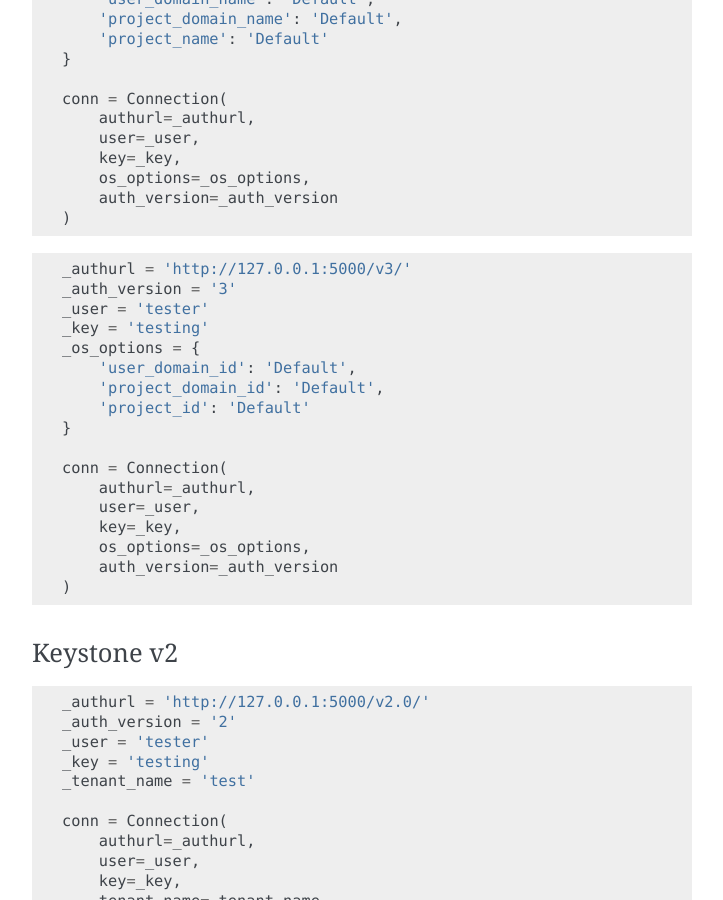
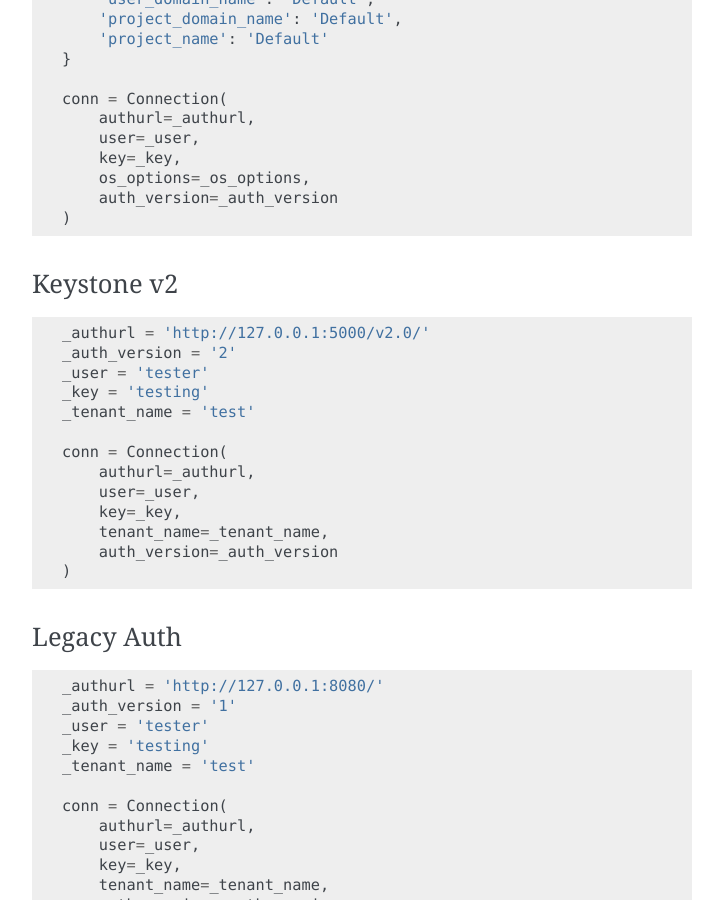
Before and after one commit to openstack/python-swiftclient, a Sphinx documentation site: the page built from doc/source/client-api.rst, in a window 1280 px wide and 900 px high, scrolled down 1014 px. Shown: the whole window, without its empty margins (388-1111 px from the left). Built offline with Sphinx 7.4.7, drawn with Linux system fonts in a browser that asks for light colours; the version number could not be read and is left out.

Commit message:
Removing duplicated doc from client-api
Change-Id: I1a9ef0c33c68a32808686194c74c27d66d2617e0

```diff
--- a/doc/source/client-api.rst
+++ b/doc/source/client-api.rst
@@ -53,26 +53,6 @@
         'user_domain_name': 'Default',
         'project_domain_name': 'Default',
         'project_name': 'Default'
-    }
-
-    conn = Connection(
-        authurl=_authurl,
-        user=_user,
-        key=_key,
-        os_options=_os_options,
-        auth_version=_auth_version
-    )
-
-.. code-block:: python
-
-    _authurl = 'http://127.0.0.1:5000/v3/'
-    _auth_version = '3'
-    _user = 'tester'
-    _key = 'testing'
-    _os_options = {
-        'user_domain_id': 'Default',
-        'project_domain_id': 'Default',
-        'project_id': 'Default'
     }
 
     conn = Connection(
```
